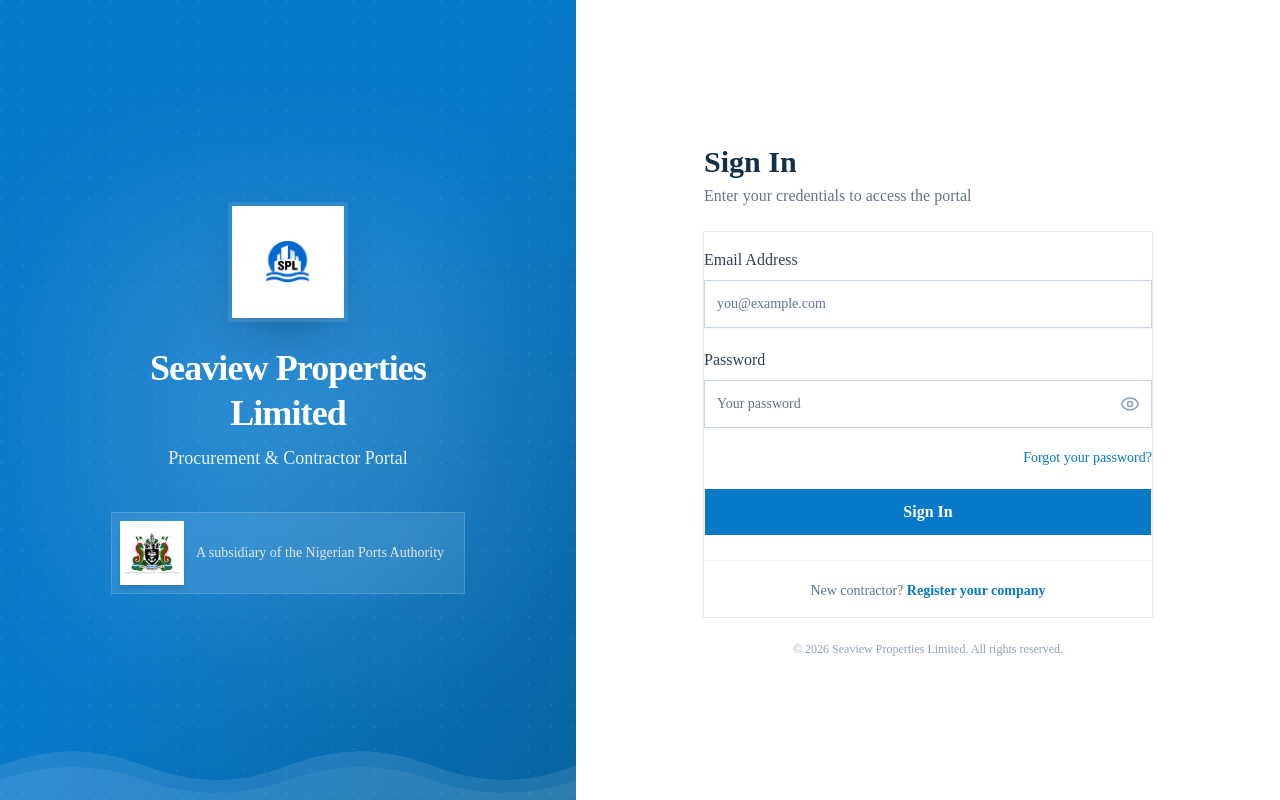
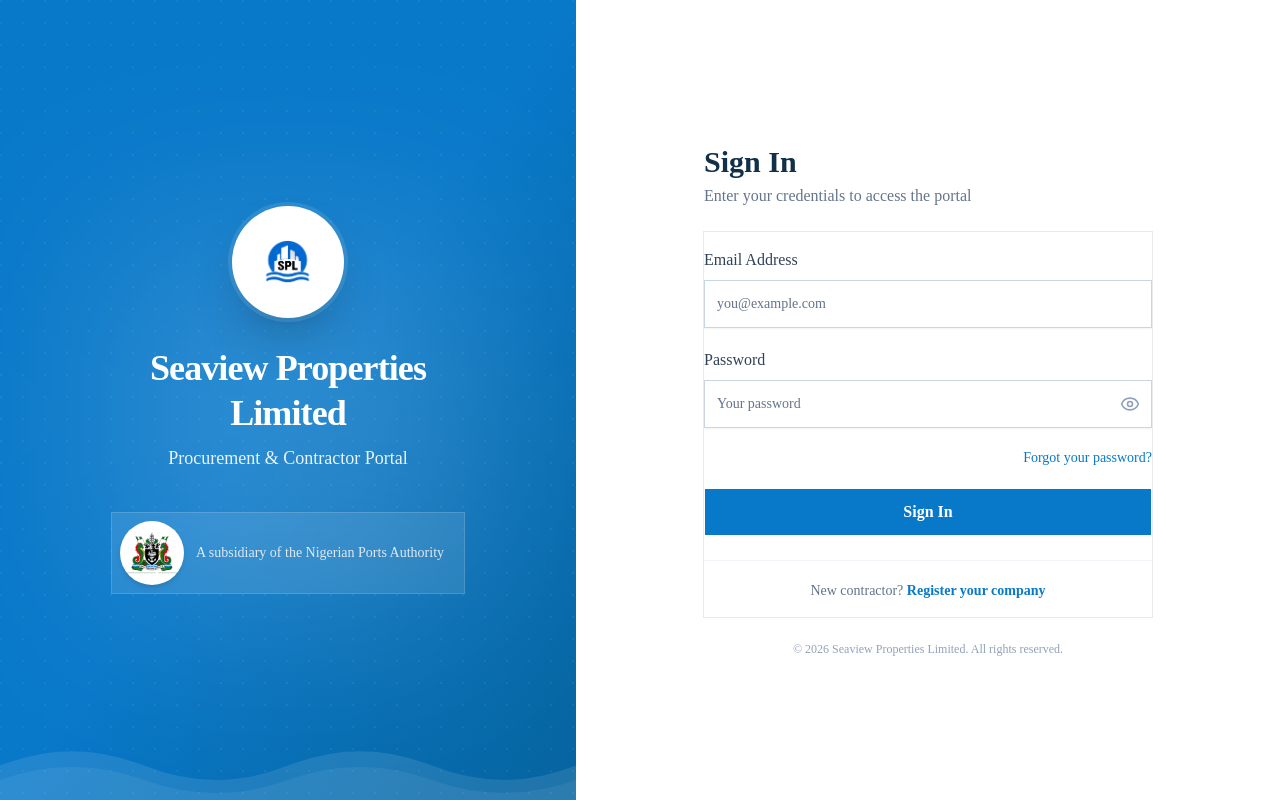
Before and after one commit to toyosi-1/seaview, a Next.js app: page /login in a window 1280 px wide. Built offline with nearby package versions, Linux system fonts and the light colour scheme; no server answers.

Commit message:
Make auth page logos circular

```diff
--- a/src/components/auth/BrandPanel.tsx
+++ b/src/components/auth/BrandPanel.tsx
@@ -9,7 +9,7 @@
       <div className="absolute top-[28%] left-1/2 -translate-x-1/2 w-96 h-96 rounded-sm bg-white/15 blur-[100px]" />
 
       <div className="relative z-10 flex flex-col items-center text-center">
-        <div className="w-20 h-20 md:w-28 md:h-28 rounded-sm bg-white shadow-2xl ring-4 ring-white/10 flex items-center justify-center p-3 md:p-4">
+        <div className="w-20 h-20 md:w-28 md:h-28 rounded-full bg-white shadow-2xl ring-4 ring-white/10 flex items-center justify-center p-3 md:p-4">
           <Image src="/brand/spl-logo-mark.png" alt="Seaview Properties Limited" width={112} height={112} className="object-contain w-full h-full" priority />
         </div>
         <h1 className="mt-5 md:mt-7 text-2xl md:text-4xl font-bold text-white tracking-tight leading-tight">
@@ -18,7 +18,7 @@
         <p className="text-spl-blue-light text-sm md:text-lg mt-1 md:mt-2">Procurement & Contractor Portal</p>
 
         <div className="mt-5 md:mt-10 flex items-center gap-2.5 md:gap-3 rounded-sm bg-white/10 border border-white/15 pl-1.5 pr-4 md:pl-2 md:pr-5 py-1.5 md:py-2 backdrop-blur-sm">
-          <div className="w-10 h-10 md:w-16 md:h-16 rounded-sm bg-white flex items-center justify-center flex-shrink-0 p-1 shadow-md">
+          <div className="w-10 h-10 md:w-16 md:h-16 rounded-full bg-white flex items-center justify-center flex-shrink-0 p-1 shadow-md">
             <Image src="/brand/npa-logo-mark.png" alt="Nigerian Ports Authority" width={60} height={60} className="object-contain w-full h-full" />
           </div>
           <p className="text-slate-200 text-xs md:text-sm">A subsidiary of the Nigerian Ports Authority</p>
```
